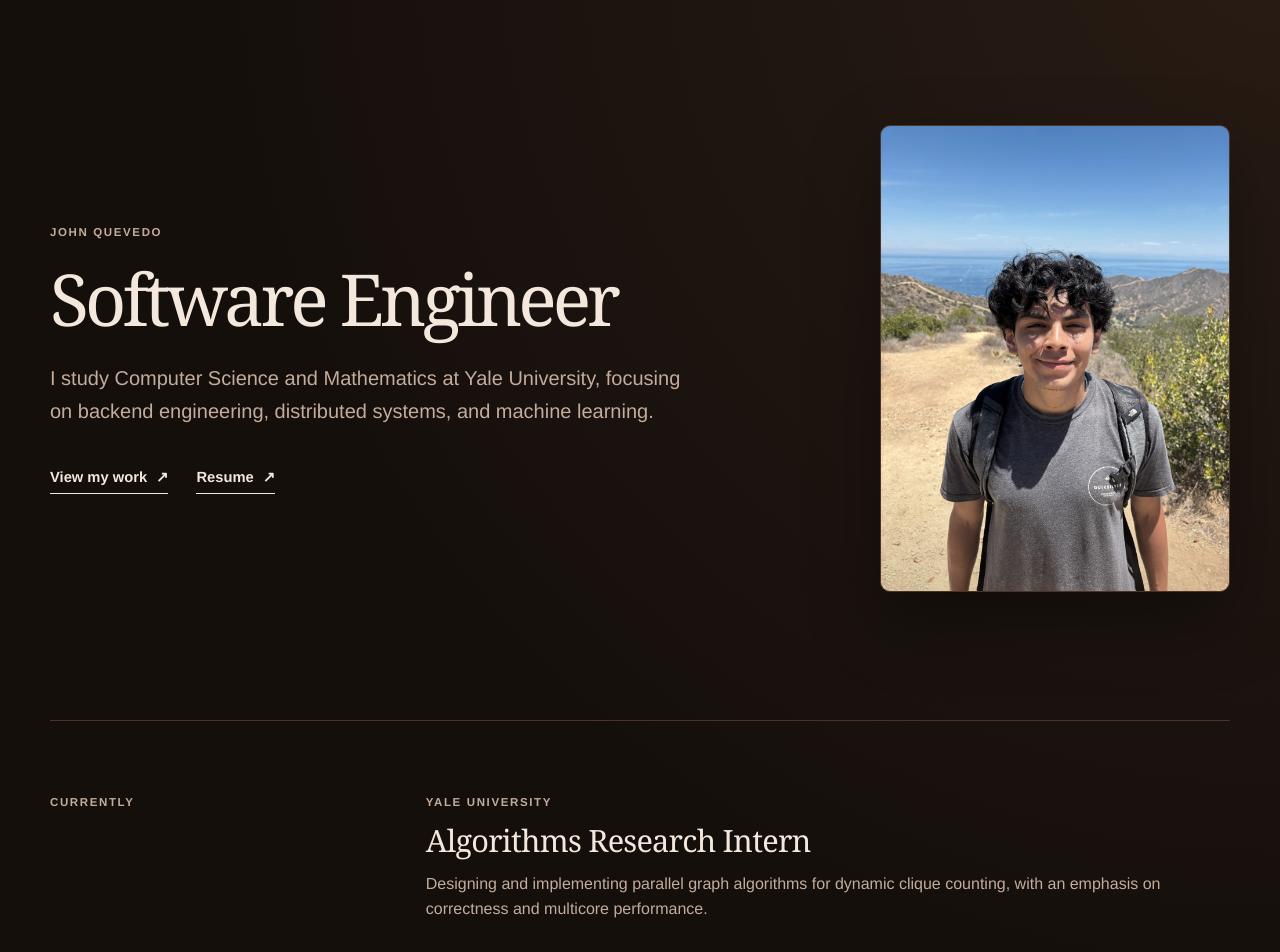
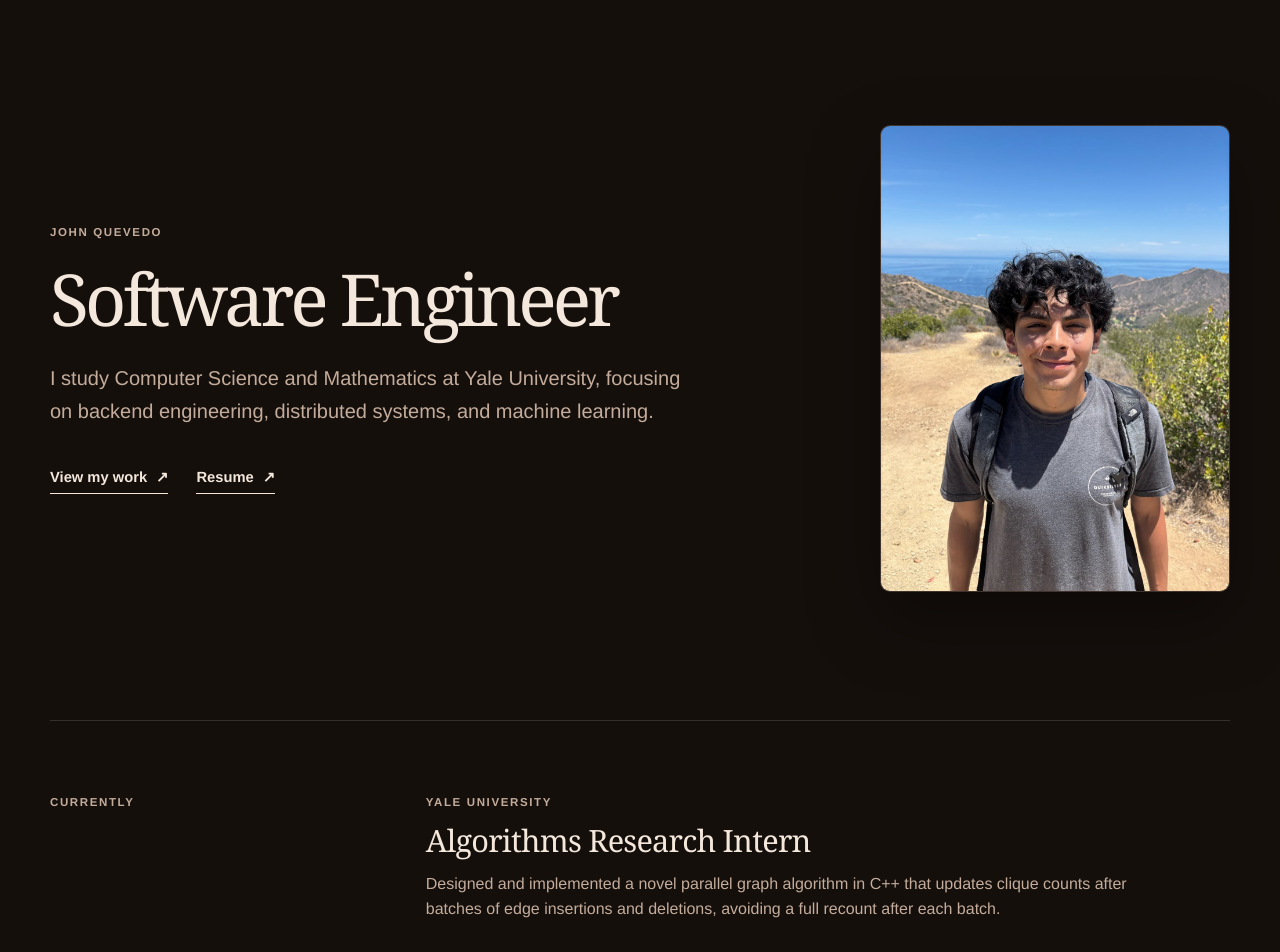
Before and after one commit to johnquevedo/my-website, a Next.js app: page / in a window 1280 px wide. Shown: the part 80-1032 px from the top of the page. Built offline with nearby package versions, Linux system fonts and the light colour scheme.

Commit message:
Remove gradients and gold accents

```diff
--- a/app/globals.css
+++ b/app/globals.css
@@ -6,9 +6,9 @@
   --chocolate: #150f0c;
   --deep-chocolate: #100a08;
   --cocoa: #c3ac9b;
-  --milk: #b67a4d;
-  --sand: #4a3428;
-  --line: #4a3428;
+  --milk: #c3ac9b;
+  --sand: #201612;
+  --line: rgba(244, 231, 220, 0.14);
   --shadow: rgba(0, 0, 0, 0.36);
 }
 
@@ -22,9 +22,7 @@ html {
 
 body {
   margin: 0;
-  background:
-    radial-gradient(circle at top right, rgba(182, 122, 77, 0.12), transparent 45%),
-    var(--chocolate);
+  background: var(--chocolate);
   color: var(--cream);
   font-family:
     "Helvetica Neue",
@@ -216,20 +214,12 @@ p {
   box-shadow: 0 28px 70px var(--shadow);
 }
 
-.portrait-frame::after {
-  position: absolute;
-  inset: 0;
-  background: linear-gradient(to top, rgba(39, 20, 14, 0.16), transparent 30%);
-  content: "";
-  pointer-events: none;
-}
-
 .portrait-frame img {
   width: 100%;
   height: 100%;
   object-fit: cover;
   object-position: 50% 45%;
-  filter: saturate(0.82) sepia(0.08);
+  filter: saturate(0.9);
   transition: transform 600ms cubic-bezier(0.2, 0.8, 0.2, 1);
 }
 
--- a/app/page.tsx
+++ b/app/page.tsx
@@ -54,9 +54,9 @@ export default function Home() {
               <p className="current-place">Yale University</p>
               <h2>Algorithms Research Intern</h2>
               <p>
-                Designing and implementing parallel graph algorithms for
-                dynamic clique counting, with an emphasis on correctness and
-                multicore performance.
+                Designed and implemented a novel parallel graph algorithm in
+                C++ that updates clique counts after batches of edge insertions
+                and deletions, avoiding a full recount after each batch.
               </p>
             </article>
           </div>
--- a/app/work/page.tsx
+++ b/app/work/page.tsx
@@ -118,10 +118,12 @@ export default function WorkPage() {
                 <p>June 2026 to present</p>
               </div>
               <p>
-                Designed a parallel graph algorithm that updates clique counts
-                after batches of edge changes. Optimized work partitioning for
-                up to a 50.8x speedup on 64 cores and resolved a concurrency
-                race through systematic correctness audits.
+                Designed and implemented a novel parallel graph algorithm in
+                C++ that updates clique counts after batches of edge insertions
+                and deletions, avoiding a full recount after each batch.
+                Optimized clique-counting routines through parallel work
+                partitioning, achieving up to a 50.8x speedup on 64 cores over
+                single-threaded execution.
               </p>
             </article>
           </div>
```
Also changed, not shown: public/og.png.
